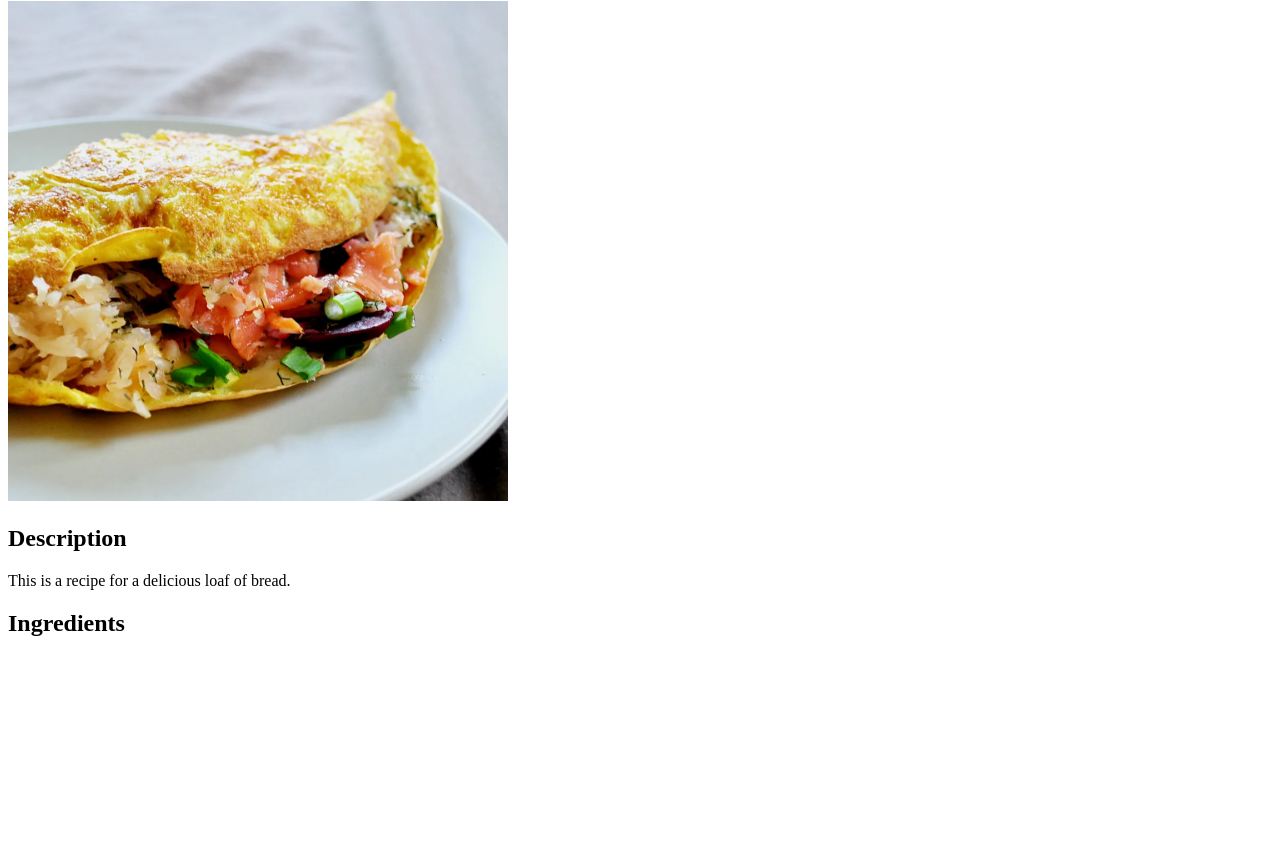
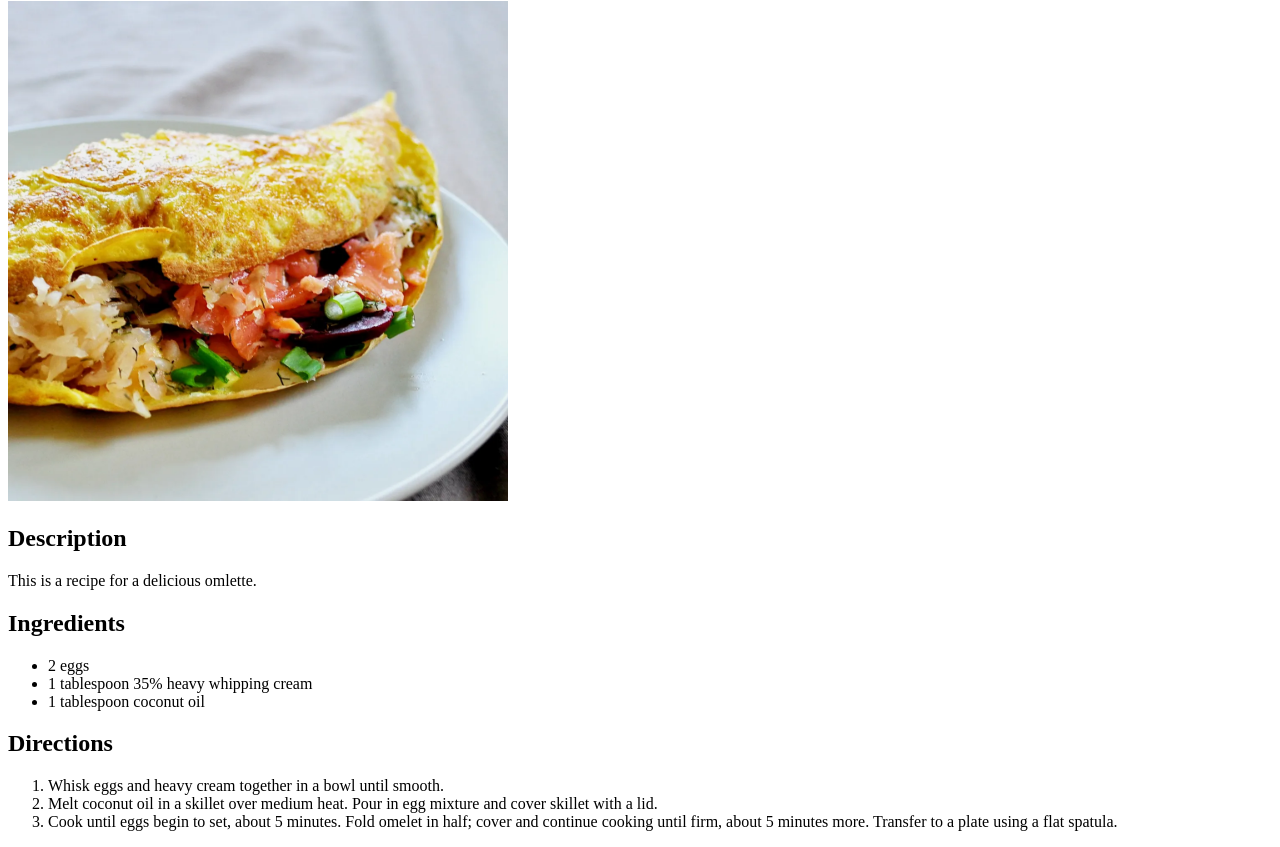
Before and after one commit to ecvintson/odin-recipes, a plain HTML site: page recipes/omlette.html in a window 1280 px wide. Shown: the part 79-926 px from the top of the page. Before the commit the page ends 800 px from the top, so only its background shows below. Drawn offline with Linux system fonts and the light colour scheme.

Commit message:
Complete omlette recipes
This commit completes the omlette recipe page. Also modifies bread image
to standard width 500.

```diff
--- a/recipes/omlette.html
+++ b/recipes/omlette.html
@@ -13,7 +13,18 @@
     <h2>
         Description
     </h2>
-    <p>This is a recipe for a delicious loaf of bread.</p>
+    <p>This is a recipe for a delicious omlette.</p>
     <h2>Ingredients</h2>
+    <ul>
+        <li>2 eggs</li>
+        <li>1 tablespoon 35% heavy whipping cream</li>
+        <li>1 tablespoon coconut oil</li>
+    </ul>
+    <h2>Directions</h2>
+    <ol>
+        <li>Whisk eggs and heavy cream together in a bowl until smooth.</li>
+        <li>Melt coconut oil in a skillet over medium heat. Pour in egg mixture and cover skillet with a lid.</li>
+        <li>Cook until eggs begin to set, about 5 minutes. Fold omelet in half; cover and continue cooking until firm, about 5 minutes more. Transfer to a plate using a flat spatula.</li>
+    </ol>
 </body>
 </html>
```
Also changed, not shown: recipes/bread.html (+2 -2 lines).
